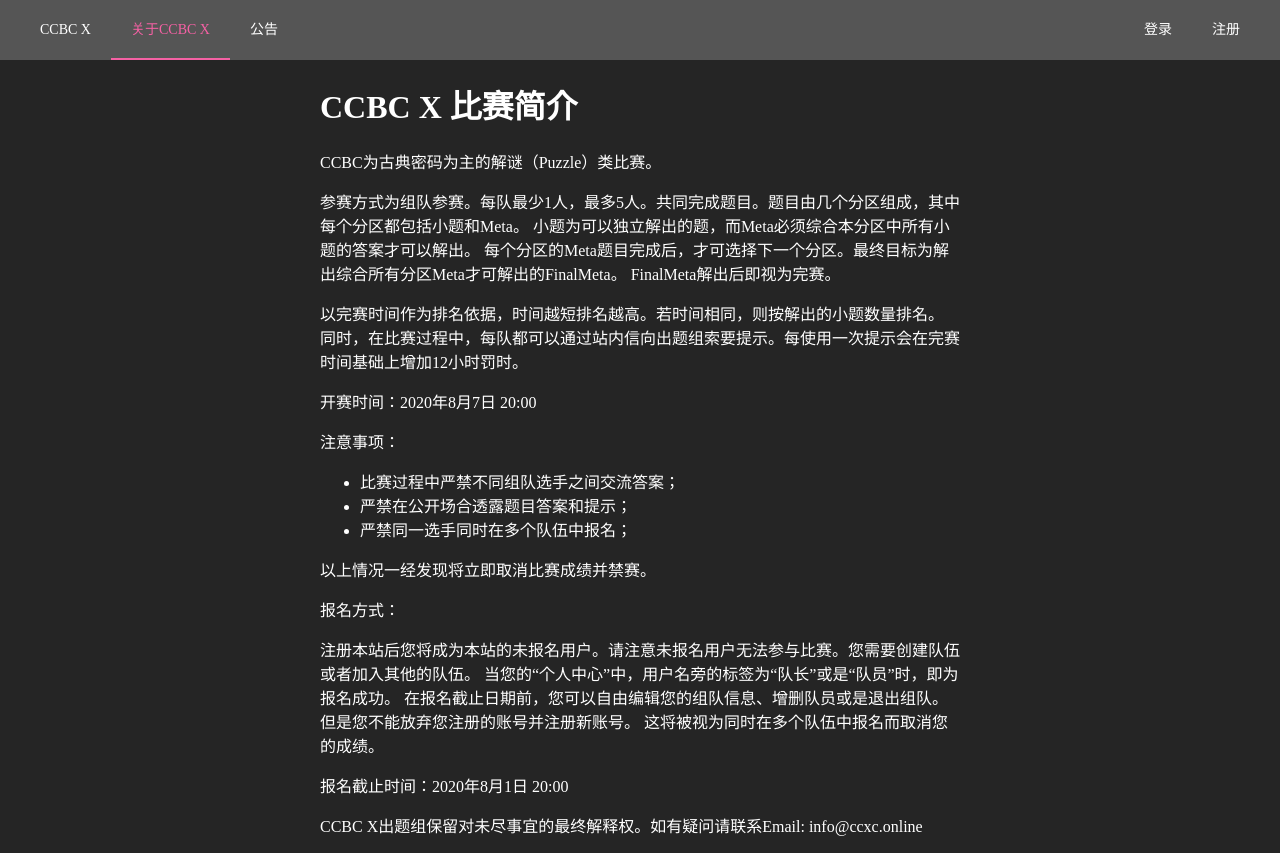
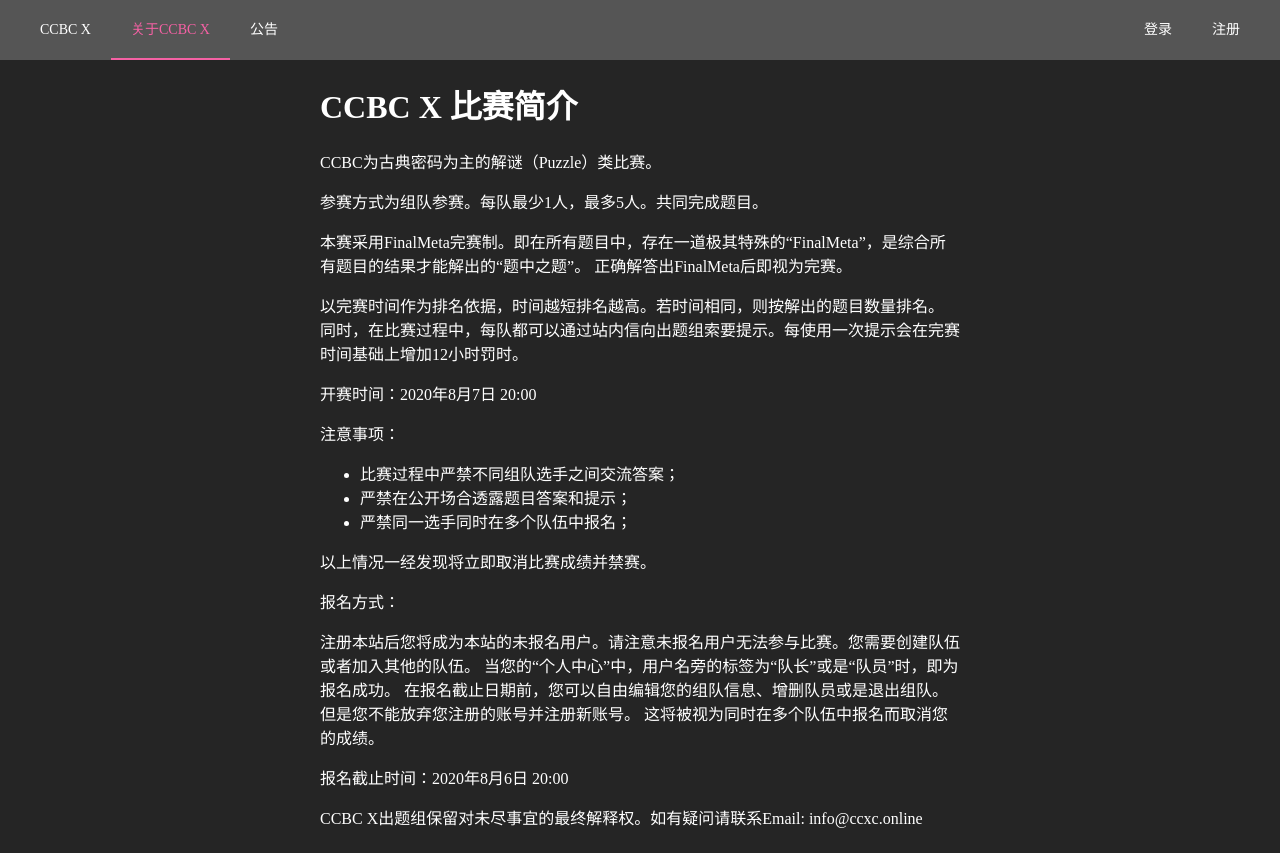
Before and after one commit to zyzsdy/ccxc-frontend, a Vue app: page /about in a window 1280 px wide. Built offline with nearby package versions, Linux system fonts and the light colour scheme.

Commit message:
增加隐藏分区; 优化界面显示

```diff
--- a/src/components/AdminSidebar.vue
+++ b/src/components/AdminSidebar.vue
@@ -30,7 +30,7 @@
         </el-menu-item-group>
     </el-menu>
     <el-dialog title="上传图片" :visible.sync="uploadVisible" :close-on-click-modal="false" :limit="1">
-      <el-upload class="uploader-area" drag accept="image/*" action="bas" :http-request="upload" :show-file-list="false">
+      <el-upload class="uploader-area" drag accept="*/*" action="bas" :http-request="upload" :show-file-list="false">
         <i class="el-icon-upload2"></i> 点击选择图片或将图片拖到这里
       </el-upload>
       <div class="upload-finish-files" v-for="uploadedItem in uploadResult" :key="uploadedItem.id">
--- a/src/views/About.vue
+++ b/src/views/About.vue
@@ -5,12 +5,11 @@
       <el-col :sm="24" :md="{span: 12, offset: 6}">
         <h1>CCBC X 比赛简介</h1>
         <p>CCBC为古典密码为主的解谜（Puzzle）类比赛。</p>
-        <p>参赛方式为组队参赛。每队最少1人，最多5人。共同完成题目。题目由几个分区组成，其中每个分区都包括小题和Meta。
-          小题为可以独立解出的题，而Meta必须综合本分区中所有小题的答案才可以解出。
-          每个分区的Meta题目完成后，才可选择下一个分区。最终目标为解出综合所有分区Meta才可解出的FinalMeta。
-          FinalMeta解出后即视为完赛。
+        <p>参赛方式为组队参赛。每队最少1人，最多5人。共同完成题目。</p>
+        <p>本赛采用FinalMeta完赛制。即在所有题目中，存在一道极其特殊的“FinalMeta”，是综合所有题目的结果才能解出的“题中之题”。
+          正确解答出FinalMeta后即视为完赛。
         </p>
-        <p>以完赛时间作为排名依据，时间越短排名越高。若时间相同，则按解出的小题数量排名。
+        <p>以完赛时间作为排名依据，时间越短排名越高。若时间相同，则按解出的题目数量排名。
           同时，在比赛过程中，每队都可以通过站内信向出题组索要提示。每使用一次提示会在完赛时间基础上增加12小时罚时。
         </p>
         <p>开赛时间：2020年8月7日 20:00</p>
@@ -27,7 +26,7 @@
           在报名截止日期前，您可以自由编辑您的组队信息、增删队员或是退出组队。但是您不能放弃您注册的账号并注册新账号。
           这将被视为同时在多个队伍中报名而取消您的成绩。
         </p>
-        <p>报名截止时间：2020年8月1日 20:00</p>
+        <p>报名截止时间：2020年8月6日 20:00</p>
         <p>CCBC X出题组保留对未尽事宜的最终解释权。如有疑问请联系Email: info@ccxc.online</p>
       </el-col>
     </el-row>
--- a/src/views/Admin/Puzzle.vue
+++ b/src/views/Admin/Puzzle.vue
@@ -24,7 +24,7 @@
                         <el-option
                             v-for="pg in pgList"
                             :key="pg.pgid"
-                            :label="pg.pg_name"
+                            :label="pg.showtitle"
                             :value="pg.pgid">
                         </el-option>
                     </el-select>
@@ -158,7 +158,7 @@ export default class PuzzleView extends Vue {
             label: "题目是HTML"
         }
     ];
-    //0-小题 1-组/区域Meta 2-FinalMeta 3-不计分题目
+    //0-小题 1-组/区域Meta 2-PreFinalMeta 3-FinalMeta 4-不计分题目
     answerTypeOptions = [
         {
             id: 0,
@@ -170,10 +170,14 @@ export default class PuzzleView extends Vue {
         },
         {
             id: 2,
+            label: "FM准入"
+        },
+        {
+            id: 3,
             label: "FinalMeta"
         },
         {
-            id: 3,
+            id: 4,
             label: "不计分题目"
         }
     ];
@@ -347,9 +351,16 @@ class PuzzleGroupItem{
     pgid: number = 0;
     pg_name: string = "";
     pg_desc: string = "";
+    isHide: boolean = false;
 
     constructor(obj?: any) {
         if (obj) Object.assign(this, obj);
+        if(obj && obj["is_hide"] && obj["is_hide"] == 1) this.isHide = true;
+        else this.isHide = false;
+    }
+    get showtitle(){
+        if(this.isHide) return `${this.pg_name}[隐藏分区]`;
+        else return this.pg_name;
     }
 }
 </script>
--- a/src/views/Admin/PuzzleGroup.vue
+++ b/src/views/Admin/PuzzleGroup.vue
@@ -17,6 +17,7 @@
           <div>
             <div>
                 <span>分区名称：</span>
+                <el-checkbox v-model="editingPuzzleGroupItem.isHide">隐藏分区</el-checkbox>
                 <el-input v-model="editingPuzzleGroupItem.pg_name"></el-input>
             </div>
             <div>
@@ -40,7 +41,12 @@
           <h3>已有题目分区</h3>
           <el-table :data="pgList" class="info-table">
             <el-table-column label="ID" prop="pgid" width="50px"></el-table-column>
-            <el-table-column label="分区名称" prop="pg_name"></el-table-column>
+            <el-table-column label="分区名称" prop="pg_name">
+              <template slot-scope="u">
+                <span>{{ u.row.pg_name }}</span>
+                <el-tag v-if="u.row.isHide" effect="dark" size="mini">隐藏分区</el-tag>
+              </template>
+            </el-table-column>
             <el-table-column label="内容" prop="firstLine"></el-table-column>
             <el-table-column label="操作" width="260px">
               <template slot-scope="u">
@@ -119,7 +125,8 @@ export default class PuzzleGroupView extends Vue {
             let api = this.$gConst.apiRoot + "/admin/add-puzzle-group";
             let res = await fetchPostWithSign(api, {
                 pg_name: this.editingPuzzleGroupItem.pg_name,
-                pg_desc: this.editingPuzzleGroupItem.pg_desc
+                pg_desc: this.editingPuzzleGroupItem.pg_desc,
+                is_hide: this.editingPuzzleGroupItem.isHide ? 1 : 0
             });
             data = await res.json();
         } else {
@@ -127,7 +134,8 @@ export default class PuzzleGroupView extends Vue {
             let res = await fetchPostWithSign(api, {
                 pgid: this.editingPuzzleGroupItem.pgid,
                 pg_name: this.editingPuzzleGroupItem.pg_name,
-                pg_desc: this.editingPuzzleGroupItem.pg_desc
+                pg_desc: this.editingPuzzleGroupItem.pg_desc,
+                is_hide: this.editingPuzzleGroupItem.isHide ? 1 : 0
             });
             data = await res.json();
         }
@@ -171,9 +179,12 @@ class PuzzleGroupItem{
     pgid: number = 0;
     pg_name: string = "";
     pg_desc: string = "";
+    isHide: boolean = false;
 
     constructor(obj?: any) {
         if (obj) Object.assign(this, obj);
+        if(obj && obj["is_hide"] && obj["is_hide"] == 1) this.isHide = true;
+        else this.isHide = false;
     }
 
     get firstLine(){
--- a/src/views/UserArea/MyProfile.vue
+++ b/src/views/UserArea/MyProfile.vue
@@ -37,7 +37,7 @@
                 <el-col :sm="24" :md="16" :xl="18">
                     <div class="hidden-md-and-up line-title" style="margin-bottom: 20px;"></div>
                     <div v-if="profileInfo.group_info == null">
-                        <el-alert title="请注意，您现在还未完成报名" description="建立组队或者接受邀请来完成报名。" type="info" :closable="false" show-icon></el-alert>
+                        <el-alert title="请注意，您现在还未完成报名。单人参赛也必须建立单人组队。" description="建立组队或者接受邀请来完成报名。" type="info" :closable="false" show-icon></el-alert>
 
                         <div v-if="profileInfo.user_info.roleid == 1 && inviteInfoList.length > 0">
                             <h3>邀请信息</h3>
```
